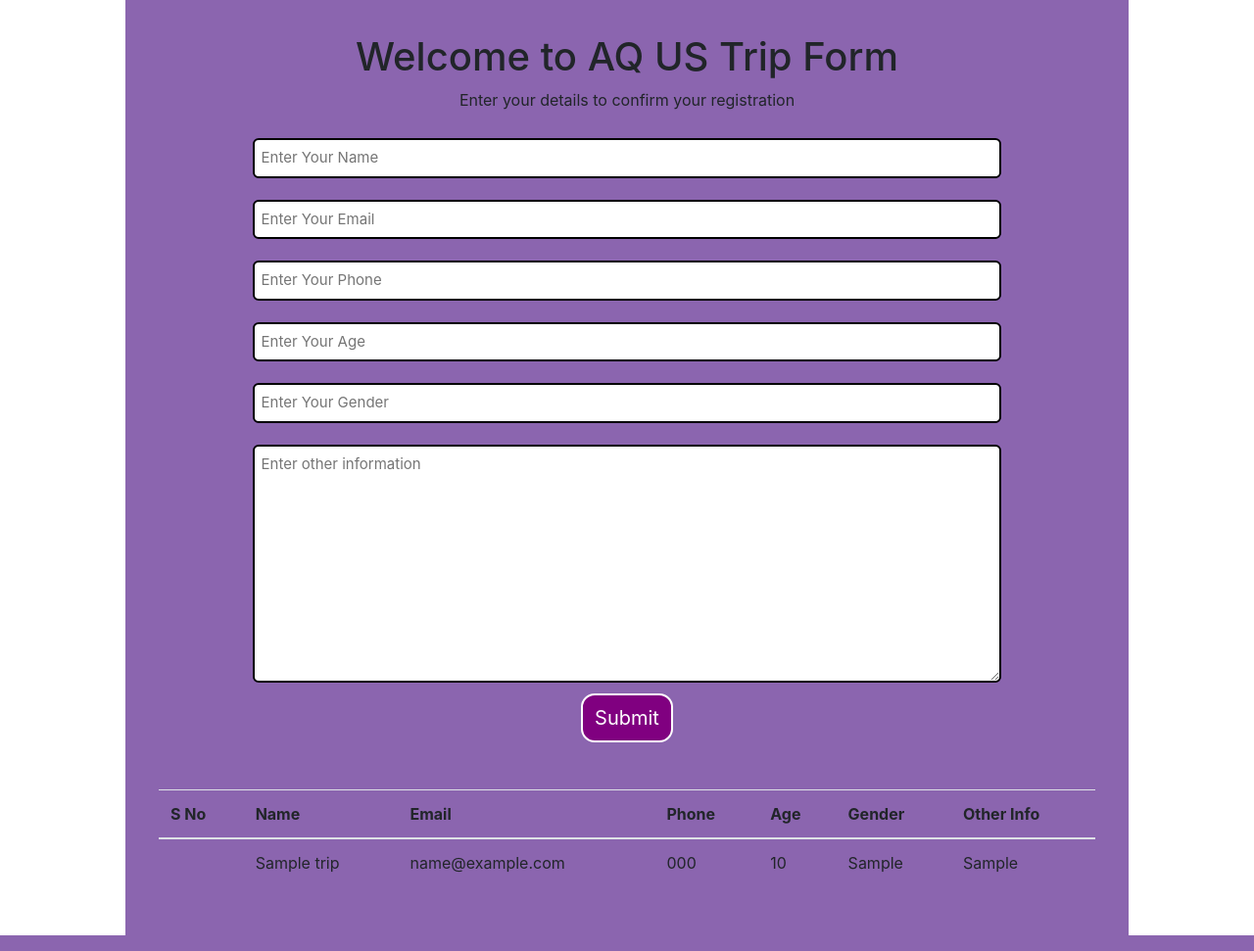
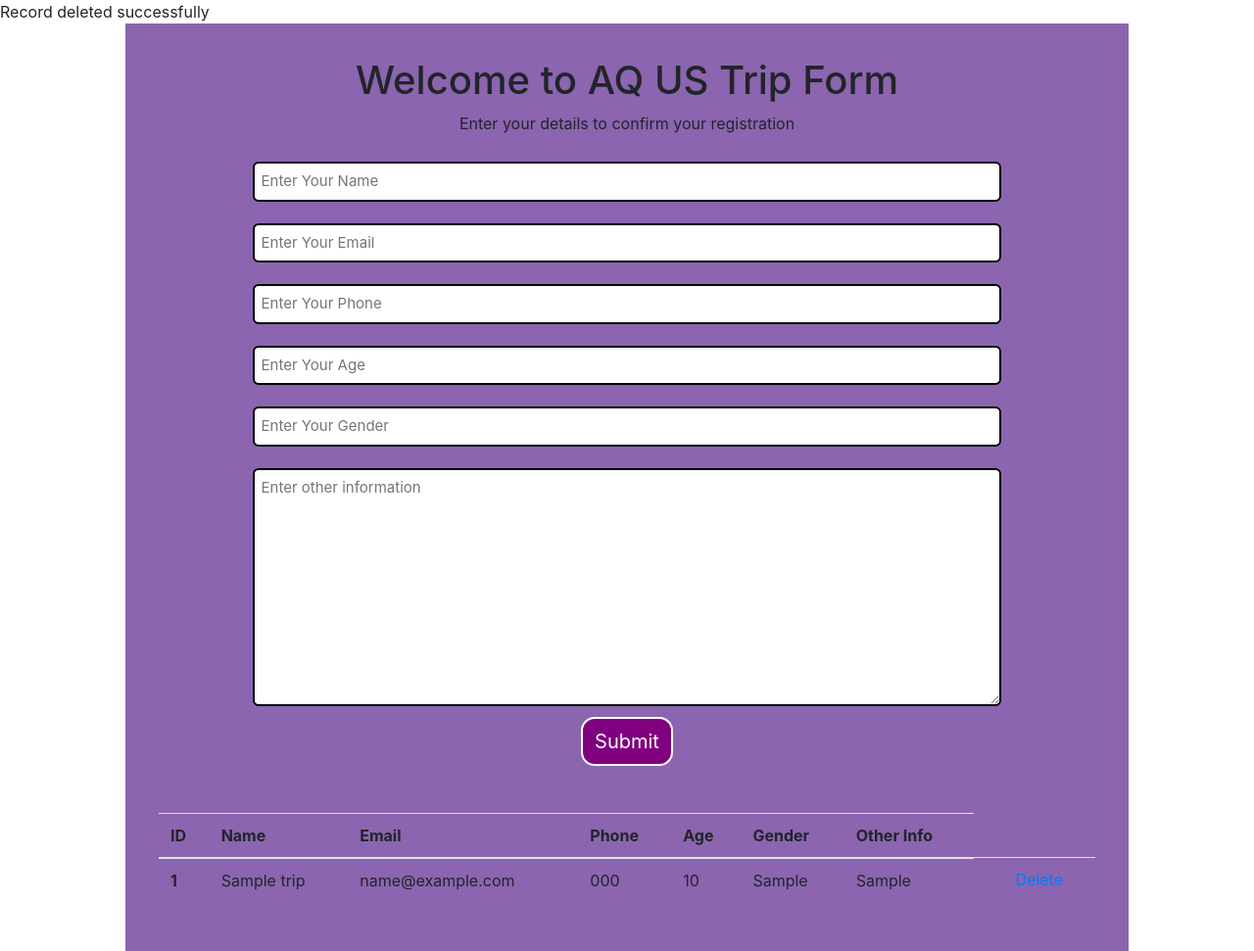
Before and after one commit to abdulqadeer1999/Registeration-form, a PHP site: page /?id=1 in a window 1280 px wide. Shown: the whole page at 98% size. Run offline with PHP 8.4, Linux system fonts and the light colour scheme; tables that the repository leaves empty or names only in its code hold one stand-in row (values such as "Sample post"); data that the repository does not hold is empty; some libraries are stand-ins or nearby versions.

Commit message:
deleting functionality added

```diff
--- a/index.php
+++ b/index.php
@@ -30,8 +30,8 @@ $age = $_POST['age'];
 $gender = $_POST['gender'];
 $desc = $_POST['desc'];
 
-$sql = "INSERT INTO trip (name, email, phone, age, gender, otherinfo)
-VALUES ('$name', '$email', '$phone','$age','$gender','$desc')";
+$sql = "INSERT INTO trip ( name, email, phone, age, gender, otherinfo)
+VALUES ( ,'$name', '$email', '$phone','$age','$gender','$desc')";
 
 
 // execute the query
@@ -44,13 +44,16 @@ VALUES ('$name', '$email', '$phone','$age','$gender','$desc')";
      echo "ERROR: $sql <br> $conn->error";
  }
 
+
+
+
  //close databse connection
  $conn->close();
 }
-?>
 
 
-<?php
+
+
 
 $server= "localhost";
 $username = "root";
@@ -64,6 +67,17 @@ $conn = mysqli_connect($server,$username,$password,$database);
 if(!$conn) {
     die("connection to this database failed due to" .$mysqli_connect_error());
 }
+
+
+// Deleting Functionality
+$sql = "DELETE FROM trip WHERE id='" . $_GET["id"] . "'";
+
+if (mysqli_query($conn, $sql)) {
+  echo "Record deleted successfully";
+} else {
+  echo "Error deleting record: " . mysqli_error($conn);
+}
+
 // include_once 'trip';
 $result = mysqli_query($conn,"SELECT * FROM trip");
 if (mysqli_num_rows($result) > 0) {
@@ -120,7 +134,7 @@ if (mysqli_num_rows($result) > 0) {
 
   <thead>
     <tr>
-      <th scope="col">S No</th>
+      <th scope="col">ID</th>
       <th scope="col">Name</th>
       <th scope="col">Email</th>
       <th scope="col">Phone</th>
@@ -140,15 +154,22 @@ while($row = mysqli_fetch_array($result)) {
       <td>Otto</td>
       <td>@mdo</td>
     </tr> -->
+
+
     <tr>
-      <th scope="row"><?php echo $row["s no"]; ?></th>
+      <th scope="row"><?php echo $row["id"]; ?></th>
       <td><?php echo $row["name"]; ?></td>
       <td><?php echo $row["email"]; ?></td>
       <td><?php echo $row["phone"]; ?></td>
       <td><?php echo $row["age"]; ?></td>
       <td><?php echo $row["gender"]; ?></td>
       <td><?php echo $row["otherinfo"]; ?></td>
+      <td>
+      <td><a href="index.php?id=<?php echo $row["id"]; ?>">Delete</a></td>
+
+    </td>
     </tr>
+
     <?php
 $i++;
 }
```
